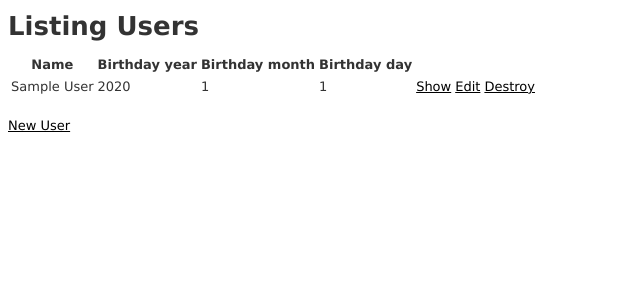
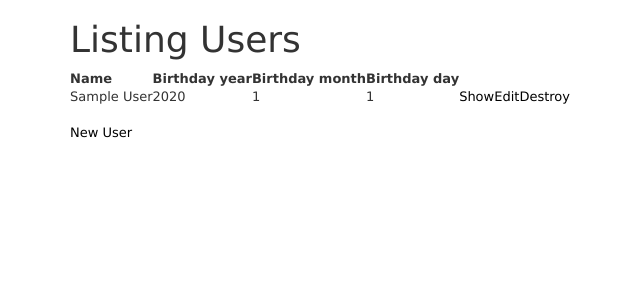
Before and after one commit to KahokuHanten/oyaco, a Rails app: page /users in a window 1280 px wide. Shown: the top 300 px of the page, without its empty margins (0-640 px from the left). Run offline with Rails 7, Linux system fonts and the light colour scheme; tables that the repository leaves empty hold one stand-in row (values such as "Sample post"); style sheets or scripts are compiled from the project's sources; some libraries are stand-ins or nearby versions.

Commit message:
add_bootstrap

```diff
--- /dev/null
+++ b/app/assets/stylesheets/custom.css.scss
@@ -0,0 +1 @@
+@import "bootstrap";
--- a/app/views/layouts/application.html.erb
+++ b/app/views/layouts/application.html.erb
@@ -7,8 +7,11 @@
   <%= csrf_meta_tags %>
 </head>
 <body>
-
-<%= yield %>
-
+  <!--[if lt IE 9]>
+  <script src="http://html5shim.googlecode.com/svn/trunk/html5.js"></script>
+  <![endif]-->
+  <div class="container">
+    <%= yield %>
+  </div>
 </body>
 </html>
--- a/app/views/welcome/top.html.erb
+++ b/app/views/welcome/top.html.erb
@@ -1,5 +1,6 @@
+<div class="center hero-unit">
 <h1>親孝行サービス</h1>
-
+<a href="#" class="btn btn-large btn-primary">Sign up now!</a>
 <p>
   １０月１日はお父さんの誕生日です！<br>
   こんなプレゼントはどうですか？
@@ -20,5 +21,4 @@
 <p>
   誕生日おめでとうございます！
 </p>
-
-<br>
+</div>
--- a/config/application.rb
+++ b/config/application.rb
@@ -22,5 +22,6 @@
 
     # Do not swallow errors in after_commit/after_rollback callbacks.
     config.active_record.raise_in_transactional_callbacks = true
+    config.assets.precompile += %w(*.png *.jpg *.jpeg *.gif)
   end
 end
```
Also changed, not shown: Gemfile, Gemfile.lock.
